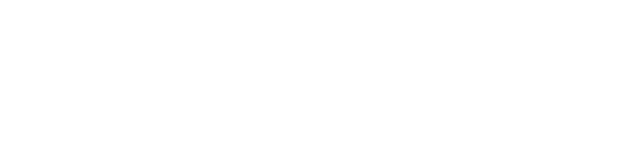
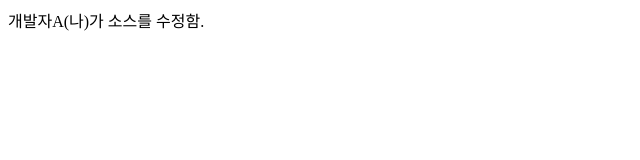
Before and after one commit to nissi153/git-blog, a plain HTML site: page index.html in a window 1280 px wide. Shown: the whole page, without its empty margins (0-640 px from the left). Drawn offline with Linux system fonts and the light colour scheme.

Commit message:
업데이트 됨.

```diff
--- a/index.html
+++ b/index.html
@@ -3,5 +3,7 @@
   <head>
     <title>index.html</title>
   </head>
-  <body></body>
+  <body>
+    개발자A(나)가 소스를 수정함.
+  </body>
 </html>
```
